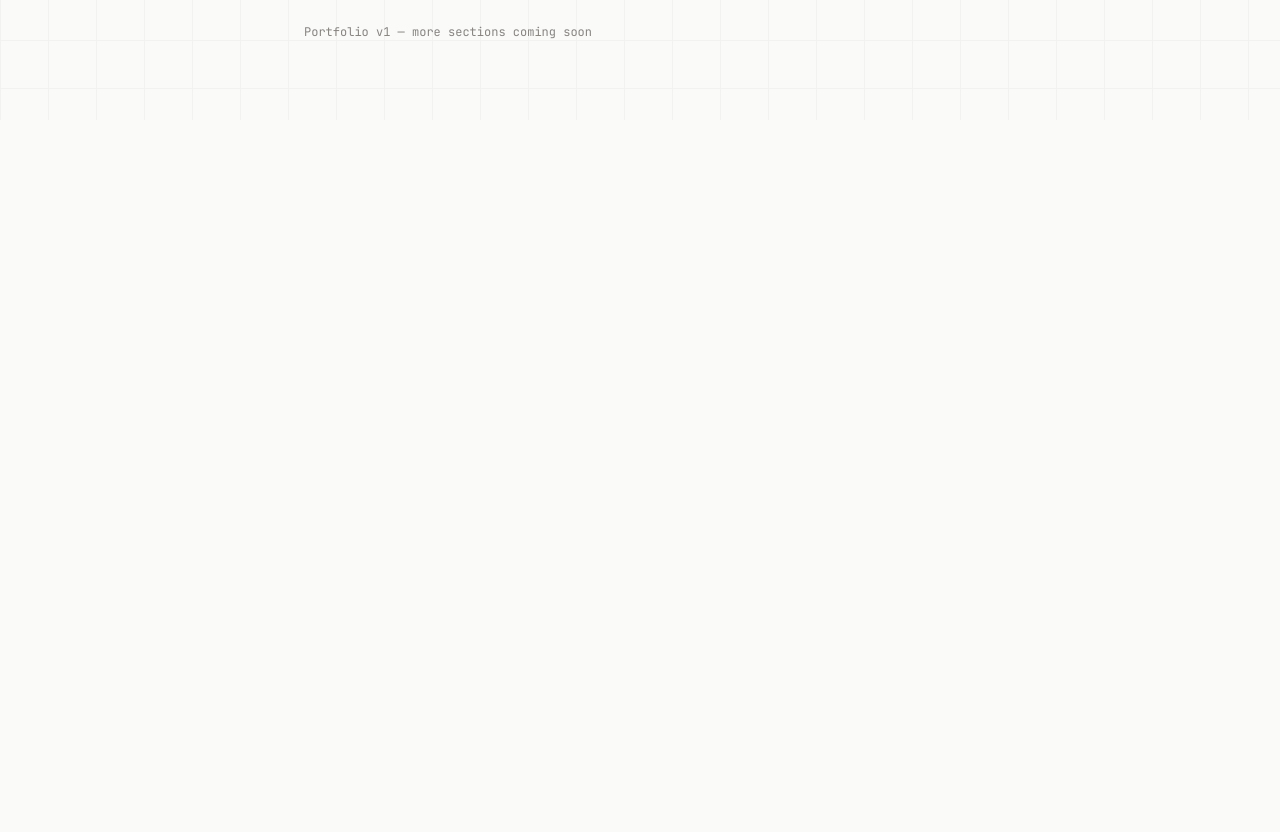
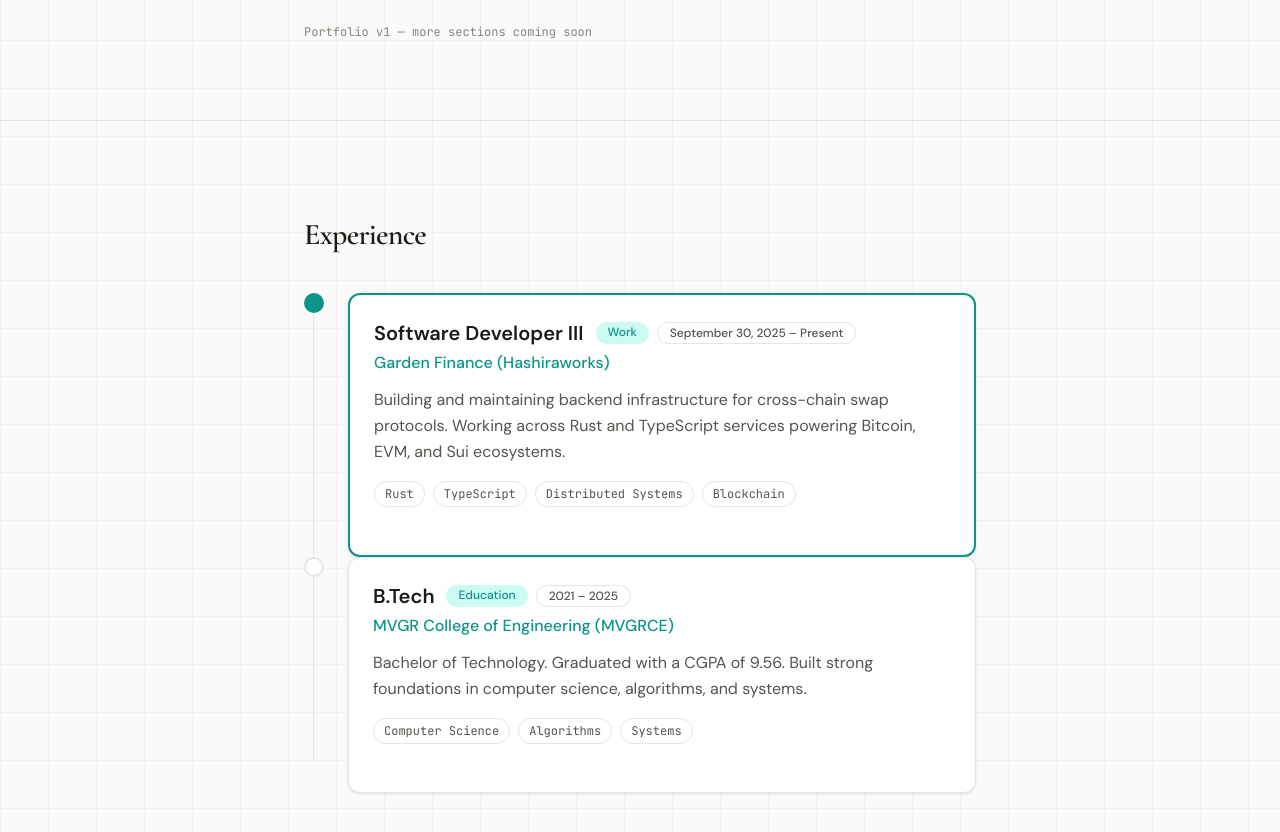
Before and after one commit to svssathvik7/portfolio, a React (Vite) app in the folder frontend/: page / in a window 1280 px wide. Shown: the part 680-1512 px from the top of the page. Before the commit the page ends 800 px from the top, so only its background shows below. Built offline with nearby package versions, Linux system fonts and the light colour scheme.

Commit message:
feat: experience section

```diff
--- a/frontend/src/App.tsx
+++ b/frontend/src/App.tsx
@@ -1,4 +1,5 @@
 import { useEffect, useState } from 'react';
+import Experience from './components/Experience';
 import { applyTheme, getInitialTheme, type ThemeMode } from './theme';
 
 function App() {
@@ -142,6 +143,8 @@ function App() {
           </p>
         </footer>
       </section>
+
+      <Experience />
     </main>
   );
 }
--- /dev/null
+++ b/frontend/src/components/Experience.tsx
@@ -0,0 +1,227 @@
+import { useEffect, useRef, useState } from 'react'
+
+type EntryType = 'Work' | 'Education'
+
+interface TimelineEntry {
+  id: string
+  role: string
+  org: string
+  duration: string
+  type: EntryType
+  description: string
+  tags: string[]
+  isActive?: boolean
+}
+
+const ENTRIES: TimelineEntry[] = [
+  {
+    id: 'garden',
+    role: 'Software Developer III',
+    org: 'Garden Finance (Hashiraworks)',
+    duration: 'September 30, 2025 – Present',
+    type: 'Work',
+    description:
+      'Building and maintaining backend infrastructure for cross-chain swap protocols. Working across Rust and TypeScript services powering Bitcoin, EVM, and Sui ecosystems.',
+    tags: ['Rust', 'TypeScript', 'Distributed Systems', 'Blockchain'],
+    isActive: true,
+  },
+  {
+    id: 'mvgr',
+    role: 'B.Tech',
+    org: 'MVGR College of Engineering (MVGRCE)',
+    duration: '2021 – 2025',
+    type: 'Education',
+    description:
+      'Bachelor of Technology. Graduated with a CGPA of 9.56. Built strong foundations in computer science, algorithms, and systems.',
+    tags: ['Computer Science', 'Algorithms', 'Systems'],
+    isActive: false,
+  },
+]
+
+function useIntersectionObserver(
+  ref: React.RefObject<HTMLElement | null>,
+  options?: IntersectionObserverInit
+) {
+  const [isVisible, setIsVisible] = useState(false)
+
+  useEffect(() => {
+    const el = ref.current
+    if (!el) return
+
+    const observer = new IntersectionObserver(
+      ([entry]) => {
+        if (entry?.isIntersecting) setIsVisible(true)
+      },
+      { threshold: 0.15, rootMargin: '0px 0px -50px 0px', ...options }
+    )
+
+    observer.observe(el)
+    return () => observer.disconnect()
+  }, [ref, options?.threshold, options?.rootMargin])
+
+  return isVisible
+}
+
+function TimelineDot({ isActive }: { isActive?: boolean }) {
+  return (
+    <div
+      className={`relative flex h-4 w-4 shrink-0 items-center justify-center rounded-full border-2 transition-colors sm:h-5 sm:w-5 ${
+        isActive
+          ? 'border-[var(--primary)] bg-[var(--primary)]'
+          : 'border-[var(--border)] bg-[var(--bg-elevated)]'
+      }`}
+    >
+      {isActive && (
+        <span
+          className="absolute inset-0 animate-ping rounded-full opacity-30"
+          style={{ backgroundColor: 'var(--primary)' }}
+          aria-hidden
+        />
+      )}
+    </div>
+  )
+}
+
+function TimelineEntryCard({
+  entry,
+  isVisible,
+}: {
+  entry: TimelineEntry
+  isVisible: boolean
+}) {
+  return (
+    <div
+      className={`flex gap-4 transition-all duration-700 ease-out sm:gap-6 ${
+        isVisible
+          ? 'translate-y-0 opacity-100'
+          : 'translate-y-8 opacity-0'
+      }`}
+    >
+      <div className="flex flex-col items-center">
+        <TimelineDot isActive={entry.isActive} />
+      </div>
+
+      <div
+        className={`flex-1 pb-10 sm:pb-12 ${
+          entry.isActive
+            ? 'rounded-xl border-2 border-[var(--primary)]'
+            : 'rounded-xl border border-[var(--border)]'
+        } bg-[var(--bg-elevated)] p-5 shadow-sm transition-colors sm:p-6`}
+      >
+        <div className="flex flex-col gap-2 sm:flex-row sm:flex-wrap sm:items-center sm:gap-3">
+          <h3 className="text-lg font-semibold text-[var(--text)] sm:text-xl">
+            {entry.role}
+          </h3>
+          <div className="flex flex-wrap gap-2">
+            <span
+              className="inline-flex rounded-full px-3 py-0.5 text-xs font-medium"
+              style={{
+                backgroundColor: 'var(--primary-soft)',
+                color: 'var(--primary)',
+              }}
+            >
+              {entry.type}
+            </span>
+            <span
+              className="inline-flex rounded-full border px-3 py-0.5 text-xs font-medium text-[var(--text-muted)]"
+              style={{ borderColor: 'var(--border)' }}
+            >
+              {entry.duration}
+            </span>
+          </div>
+        </div>
+
+        <p className="mt-1 text-sm font-medium text-[var(--primary)] sm:text-base">
+          {entry.org}
+        </p>
+
+        <p className="mt-3 text-sm leading-relaxed text-[var(--text-muted)] sm:text-base">
+          {entry.description}
+        </p>
+
+        <div className="mt-4 flex flex-wrap gap-2">
+          {entry.tags.map((tag) => (
+            <span
+              key={tag}
+              className="rounded-full border px-2.5 py-1 font-mono text-xs text-[var(--text-muted)]"
+              style={{ borderColor: 'var(--border)' }}
+            >
+              {tag}
+            </span>
+          ))}
+        </div>
+      </div>
+    </div>
+  )
+}
+
+export default function Experience() {
+  const sectionRef = useRef<HTMLElement>(null)
+  const entryRefs = useRef<(HTMLDivElement | null)[]>([])
+  const isSectionVisible = useIntersectionObserver(sectionRef)
+  const [visibleEntries, setVisibleEntries] = useState<Set<number>>(new Set())
+
+  useEffect(() => {
+    const observers: IntersectionObserver[] = []
+    const refs = entryRefs.current
+
+    refs.forEach((el, i) => {
+      if (!el) return
+      const observer = new IntersectionObserver(
+        ([entry]) => {
+          if (entry?.isIntersecting) {
+            setVisibleEntries((prev) => new Set(prev).add(i))
+          }
+        },
+        { threshold: 0.2, rootMargin: '0px 0px -30px 0px' }
+      )
+      observer.observe(el)
+      observers.push(observer)
+    })
+
+    return () => observers.forEach((o) => o.disconnect())
+  }, [])
+
+  return (
+    <section
+      ref={sectionRef}
+      className="w-full border-t py-16 sm:py-20 md:py-24"
+      style={{ borderColor: 'var(--border)', backgroundColor: 'var(--bg)' }}
+      aria-labelledby="experience-heading"
+    >
+      <div className="mx-auto max-w-3xl px-6 sm:px-10 lg:px-12">
+        <h2
+          id="experience-heading"
+          className="font-serif text-2xl font-bold tracking-tight text-[var(--text)] sm:text-3xl"
+          style={{ fontFamily: 'var(--font-serif)' }}
+        >
+          Experience
+        </h2>
+
+        <div className="relative mt-10">
+          {/* Timeline line */}
+          <div
+            className="absolute left-[7px] top-5 bottom-8 w-px sm:left-[9px]"
+            style={{ backgroundColor: 'var(--border)' }}
+            aria-hidden
+          />
+          <div className="flex flex-col">
+            {ENTRIES.map((entry, i) => (
+              <div
+                key={entry.id}
+                ref={(el) => {
+                  entryRefs.current[i] = el
+                }}
+              >
+                <TimelineEntryCard
+                  entry={entry}
+                  isVisible={visibleEntries.has(i)}
+                />
+              </div>
+            ))}
+          </div>
+        </div>
+      </div>
+    </section>
+  )
+}
```
